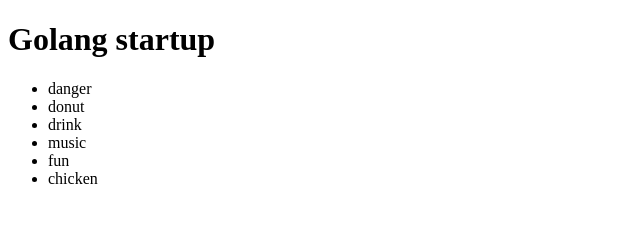
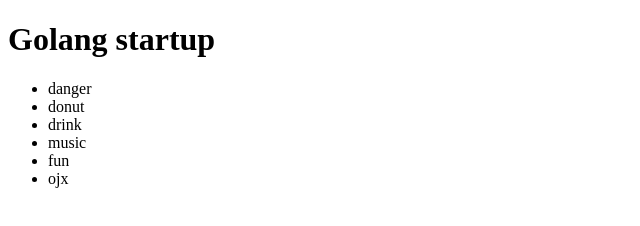
Before and after one commit to MosesOnuh/NewGit, a plain HTML site: page index.html in a window 1280 px wide. Shown: the full height of the page, 0-640 px from the left. Drawn offline with Linux system fonts and the light colour scheme.

Commit message:
ojx commit

```diff
--- a/index.html
+++ b/index.html
@@ -14,7 +14,7 @@
       <li>drink</li>
       <li>music</li>
       <li>fun</li>
-      <li>chicken</li>
+      <li>ojx</li>
     </ul>
   </body>
 </html>
```
